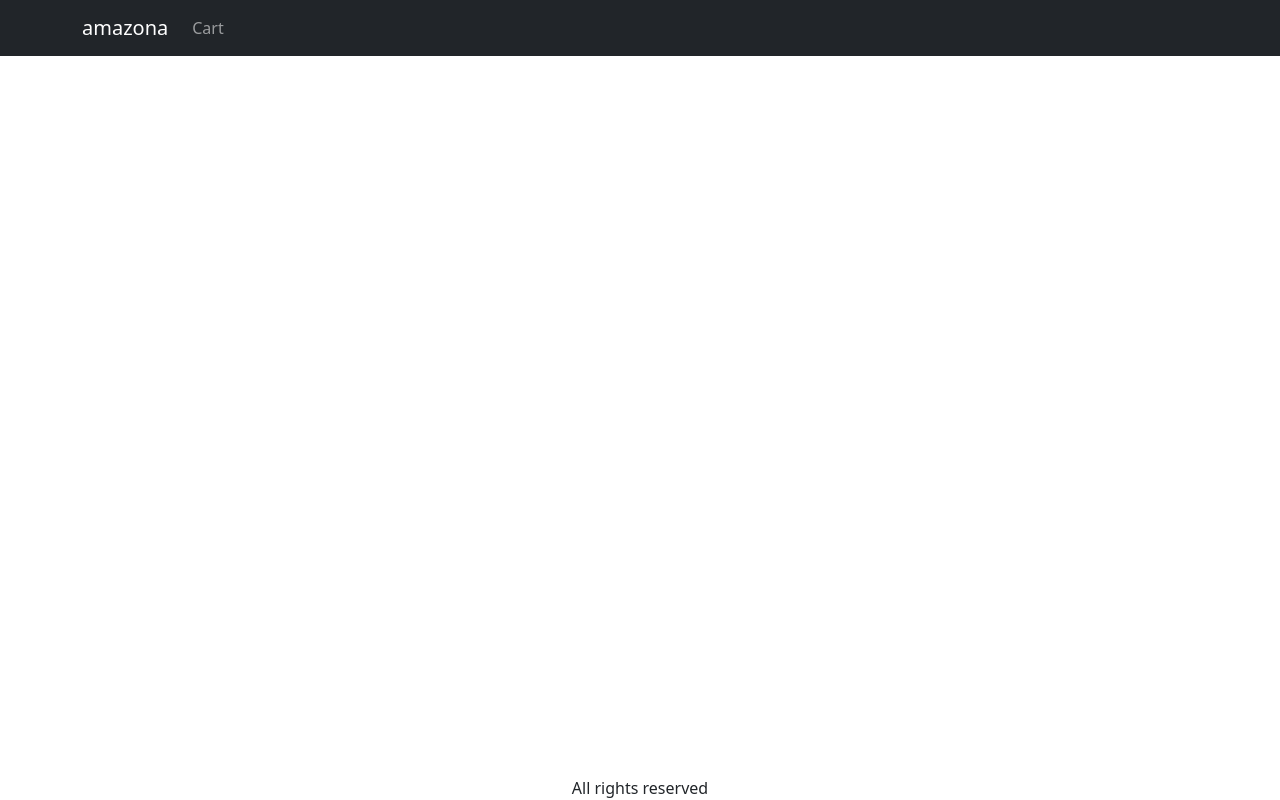
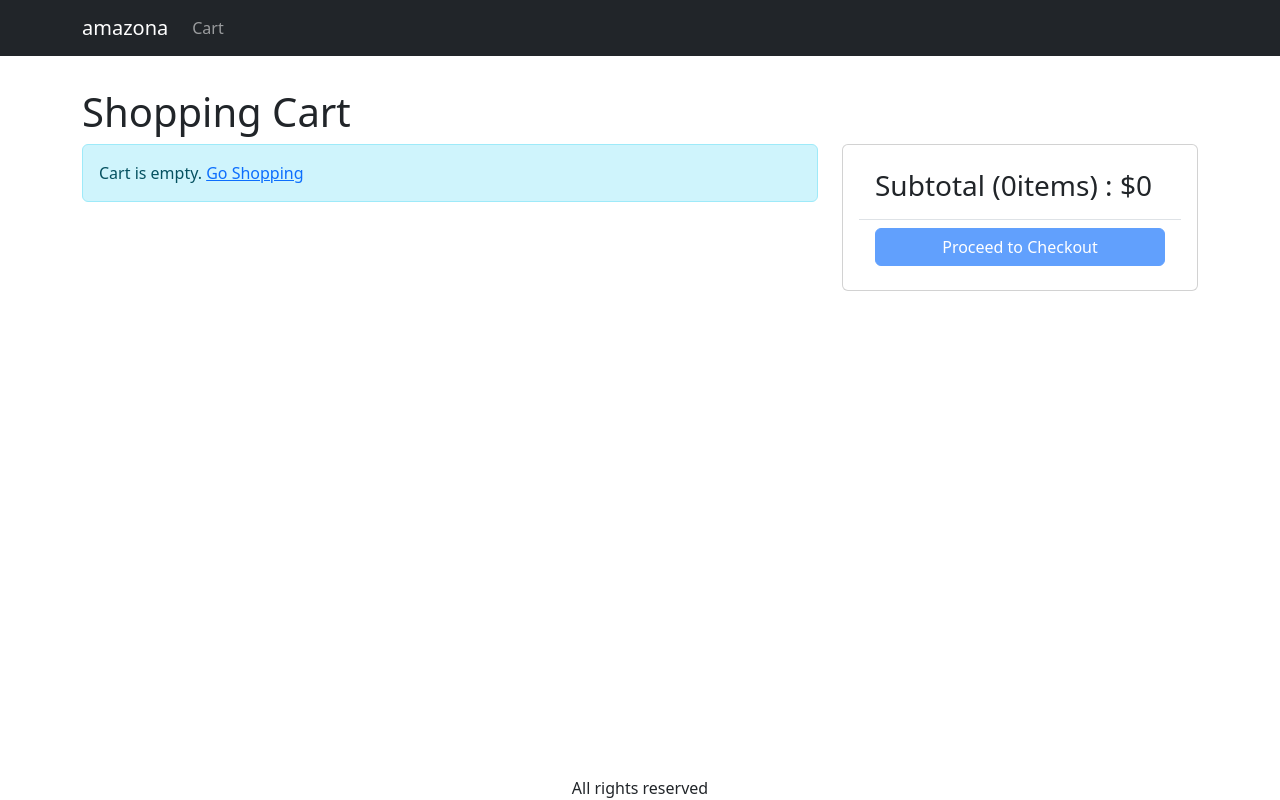
Before and after one commit to mirulh/amazonMERN, a React (Create React App) app in the folder frontend/: page /cart in a window 1280 px wide. Built offline with nearby package versions, Linux system fonts and the light colour scheme.

Commit message:
created CartScreen, implemented cart items summary with a, increase, decrease, and,  proceed to checkout button

```diff
--- a/frontend/src/App.js
+++ b/frontend/src/App.js
@@ -20,6 +20,7 @@
 import UseContext2 from './testOnly/UseContext2';
 import UseContext3 from './testOnly/UseContext3';
 import UseContext4 from './testOnly/UseContext4';
+import CartScreen from './screens/CartScreen';
 
 function App() {
   const { state } = useContext(Store);
@@ -40,7 +41,7 @@
                   Cart
                   {cart.cartItems.length > 0 && (
                     <Badge pill bg="danger">
-                      {cart.cartItems.length}
+                      {cart.cartItems.reduce((a, c) => a + c.quantity, 0)}
                     </Badge>
                   )}
                 </Link>
@@ -53,6 +54,7 @@
           <Container className="mt-3">
             <Routes>
               <Route path="/product/:slug" element={<ProductScreen />} />
+              <Route path="/cart" element={<CartScreen />} />
               <Route path="/" element={<HomeScreen />} />
               {/* [3] */}
               <Route path="/useState-example" element={<UseState />} />
--- a/frontend/src/index.css
+++ b/frontend/src/index.css
@@ -61,6 +61,10 @@
   max-width: 100%;
 }
 
+.img-fluid.rounded.img-thumbnail {
+  height: 80px;
+}
+
 /*
 
 [1] So, setting flex: 1; on a flex item essentially means that the item can grow and shrink as needed to fill the available space in the flex container along the main axis. It's a common technique used to distribute space evenly among flex items within a flex container.
--- a/frontend/src/index.js
+++ b/frontend/src/index.js
@@ -10,13 +10,13 @@
 const root = ReactDOM.createRoot(document.getElementById('root'));
 root.render(
   // [1]
-  // <React.StrictMode>
-  <StoreProvider>
-    <HelmetProvider>
-      <App />
-    </HelmetProvider>
-  </StoreProvider>
-  // </React.StrictMode>
+  <React.StrictMode>
+    <StoreProvider>
+      <HelmetProvider>
+        <App />
+      </HelmetProvider>
+    </StoreProvider>
+  </React.StrictMode>
 );
 
 /*
--- /dev/null
+++ b/frontend/src/screens/CartScreen.js
@@ -0,0 +1,97 @@
+import { useContext } from 'react';
+import { Store } from '../Store';
+import { Helmet } from 'react-helmet-async';
+import Row from 'react-bootstrap/Row';
+import Col from 'react-bootstrap/Col';
+import ListGroup from 'react-bootstrap/ListGroup';
+import { Link } from 'react-router-dom';
+import MessageBox from '../components/MessageBox';
+import Button from 'react-bootstrap/Button';
+import Card from 'react-bootstrap/Card';
+
+export default function CartScreen() {
+  const { state, dispatch: ctxDispatch } = useContext(Store);
+
+  const {
+    cart: { cartItems },
+  } = state;
+
+  return (
+    <div>
+      <Helmet>
+        <title>Shopping Cart</title>
+      </Helmet>
+      <h1>Shopping Cart</h1>
+      <Row>
+        <Col md={8}>
+          {cartItems.length === 0 ? (
+            <MessageBox>
+              Cart is empty. <Link to="/">Go Shopping</Link>
+            </MessageBox>
+          ) : (
+            <ListGroup>
+              {cartItems.map((item) => (
+                <ListGroup.Item key={item._id}>
+                  <Row className="align-items-center">
+                    <Col md={4}>
+                      <img
+                        src={item.image}
+                        alt={item.name}
+                        className="img-fluid rounded img-thumbnail"
+                      ></img>{' '}
+                      <Link to={`/product/${item.slug}`}>{item.name}</Link>
+                    </Col>
+                    <Col md={3}>
+                      <Button variant="light" disabled={item.quantity === 1}>
+                        <i className="fas fa-minus-circle"></i>
+                      </Button>{' '}
+                      <span>{item.quantity}</span>{' '}
+                      <Button
+                        variant="light"
+                        disabled={item.quantity === item.countInStock}
+                      >
+                        <i className="fas fa-plus-circle"></i>
+                      </Button>
+                    </Col>
+                    <Col md={3}>${item.price}</Col>
+                    <Col md={2}>
+                      <Button variant="light">
+                        <i className="fas fa-trash"></i>
+                      </Button>
+                    </Col>
+                  </Row>
+                </ListGroup.Item>
+              ))}
+            </ListGroup>
+          )}
+        </Col>
+        <Col md={4}>
+          <Card>
+            <Card.Body>
+              <ListGroup variant="flush">
+                <ListGroup.Item>
+                  <h3>
+                    Subtotal ({cartItems.reduce((a, c) => a + c.quantity, 0)}
+                    items) : $
+                    {cartItems.reduce((a, c) => a + c.price * c.quantity, 0)}
+                  </h3>
+                </ListGroup.Item>
+                <ListGroup.Item>
+                  <div className="d-grid">
+                    <Button
+                      type="button"
+                      variant="primary"
+                      disabled={cartItems.length === 0}
+                    >
+                      Proceed to Checkout
+                    </Button>
+                  </div>
+                </ListGroup.Item>
+              </ListGroup>
+            </Card.Body>
+          </Card>
+        </Col>
+      </Row>
+    </div>
+  );
+}
--- a/frontend/src/screens/ProductScreen.js
+++ b/frontend/src/screens/ProductScreen.js
@@ -4,7 +4,7 @@
 import Col from 'react-bootstrap/Col';
 import ListGroup from 'react-bootstrap/ListGroup';
 import Card from 'react-bootstrap/Card';
-import { useParams } from 'react-router-dom';
+import { useNavigate, useParams } from 'react-router-dom';
 import Rating from '../components/Rating';
 import Badge from 'react-bootstrap/Badge';
 import Button from 'react-bootstrap/esm/Button';
@@ -29,6 +29,7 @@
 };
 
 function ProductScreen() {
+  const navigate = useNavigate();
   const params = useParams();
   const { slug } = params;
   //alternative
@@ -73,8 +74,9 @@
     }
     ctxDispatch({
       type: 'CART_ADD_ITEM',
-      payload: { ...product, quantity: 1 },
+      payload: { ...product, quantity },
     });
+    navigate('/cart');
   };
 
   return loading ? (
```
